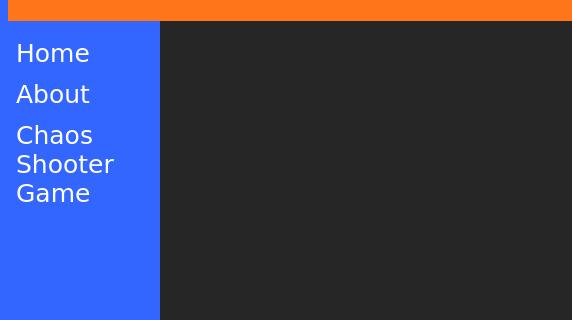
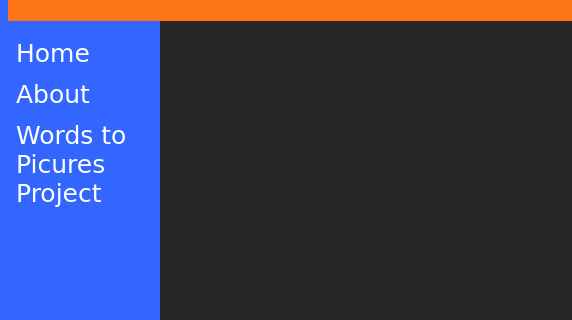
Before and after one commit to EdwardAIE/EdwardAIE.github.io, a plain HTML site: page index.html in a window 1280 px wide. Shown: the part 167-487 px from the top of the page, 0-572 px from the left. Drawn offline with Linux system fonts and the light colour scheme.

Commit message:
Update index.html

```diff
--- a/index.html
+++ b/index.html
@@ -28,7 +28,7 @@
 		">
 			<a href="index.html">Home</a>
 			<a href="about.html">About</a>
-			<a href="Game.html">Chaos Shooter Game</a>
+			<a href="https://edwardaie.github.io/PicturesToWords/">Words to Picures Project</a>
 		</div>
 		<div class="Header"
 		style="
```
